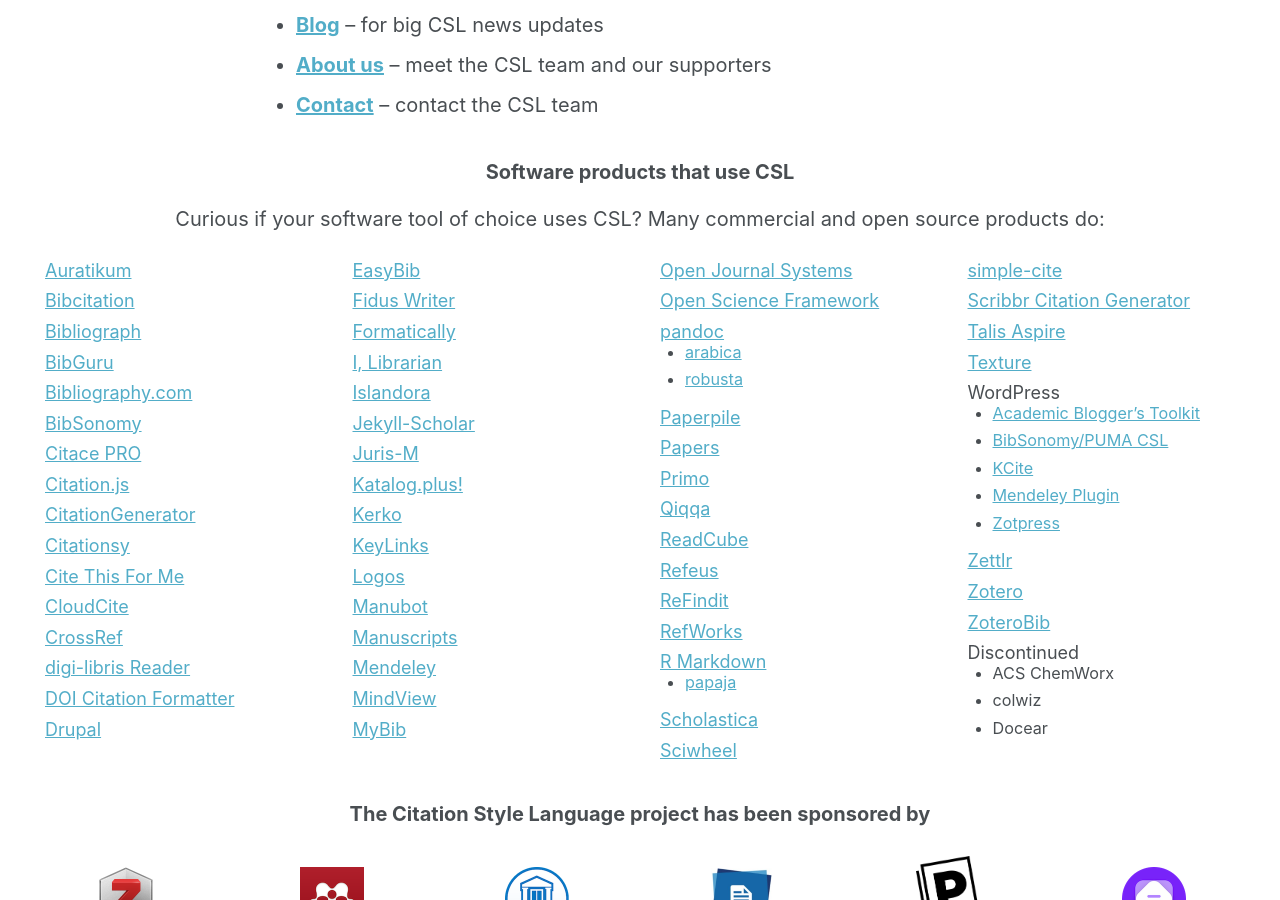
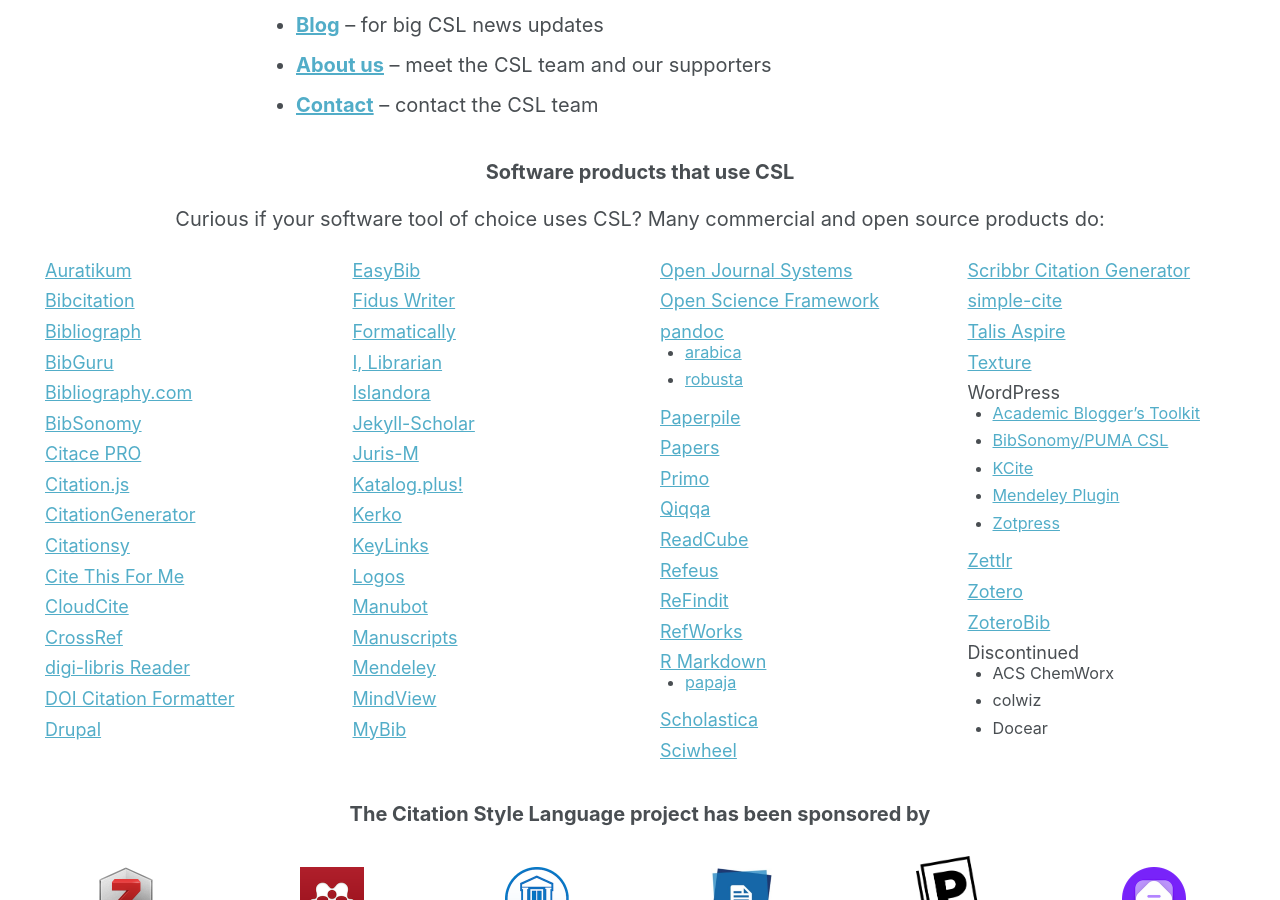
Before and after one commit to citation-style-language/citation-style-language.github.io, a Jekyll site: the page built from _pages/index.md, in a window 1280 px wide and 900 px high, scrolled down 857 px. Built offline with Jekyll 4.4.1, drawn with Linux system fonts in a browser that asks for light colours; the list of posts is cut into pages by our own code.

Commit message:
Fix alphabetic order

```diff
--- a/_pages/index.md
+++ b/_pages/index.md
@@ -108,10 +108,10 @@
     url: https://scholasticahq.com/
   - title: Sciwheel
     url: https://www.sciwheel.com
+  - title: Scribbr Citation Generator
+    url: https://www.scribbr.com/apa-citation-generator/
   - title: simple-cite
     url: https://github.com/lewisacidic/simple-cite
-  - title: Scribbr Citation Generator
-    url: https://www.scribbr.com/apa-citation-generator/
   - title: Talis Aspire
     url: https://talis.com/talis-aspire/
   - title: Texture
```
